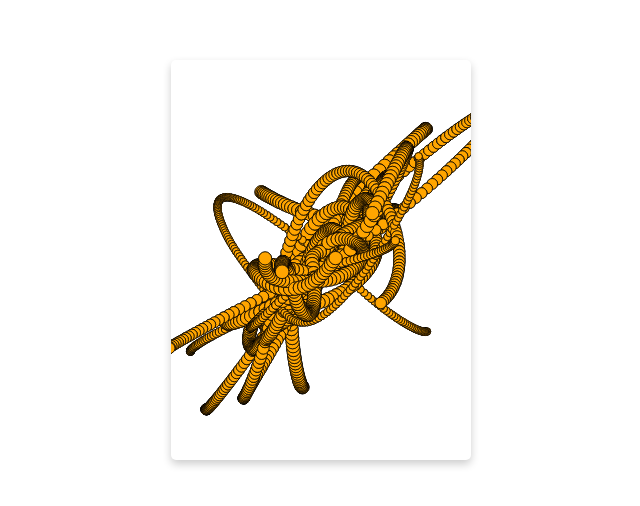
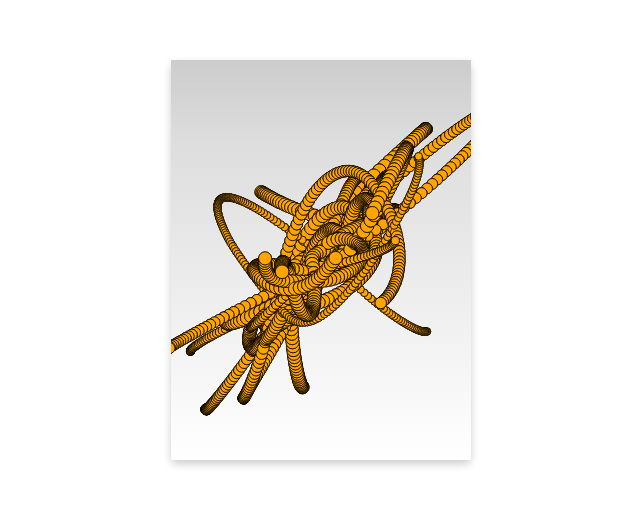
Before and after one commit to ashakirzianov/ashakirzianov-com, a Next.js app: page /knot in a window 1280 px wide. Shown: the part 140-646 px from the top of the page, without its empty margins (319-959 px from the left). Built offline with nearby package versions, Linux system fonts and the light colour scheme.

Commit message:
Add gradient

```diff
--- a/components/Canvas.tsx
+++ b/components/Canvas.tsx
@@ -1,5 +1,6 @@
 // @refresh reset
 import {
+    RefObject,
     useEffect, useRef,
 } from "react";
 
@@ -11,31 +12,48 @@ export type RenderFrameProps = {
 export type RenderFrameFunc = (props: RenderFrameProps) => void;
 export type CanvasProps = {
     renderFrame: RenderFrameFunc,
+    setup?: RenderFrameFunc,
     animated?: boolean,
 };
 export function Canvas({
-    renderFrame,
+    renderFrame, setup,
     animated,
 }: CanvasProps) {
+    function getRenderFrameProps(ref: RefObject<HTMLCanvasElement>): RenderFrameProps | undefined {
+        if (canvasRef.current) {
+            let context = canvasRef.current.getContext('2d');
+            if (context) {
+                return {
+                    context,
+                    width: canvasRef.current.width,
+                    height: canvasRef.current.height,
+                };
+            } else {
+                return undefined;
+            }
+        }
+        return undefined;
+    }
     let canvasRef = useCanvasRef();
     function draw(next?: () => void) {
         return requestAnimationFrame(() => {
-            let current = canvasRef.current;
-            let context = current?.getContext('2d');
-            if (!context || !current) {
+            let props = getRenderFrameProps(canvasRef);
+            if (!props) {
                 return;
             }
-            renderFrame({
-                context,
-                width: current.width,
-                height: current.height,
-            });
+            renderFrame(props);
             if (next) {
                 next();
             }
         });
     }
     useEffect(() => {
+        if (setup) {
+            let props = getRenderFrameProps(canvasRef);
+            if (props) {
+                setup(props);
+            }
+        }
         let frameHandle = 0;
         if (animated) {
             let loop = function () {
--- a/pages/knot.tsx
+++ b/pages/knot.tsx
@@ -1,12 +1,9 @@
 // 'use client';
 
 import { Canvas } from "@/components/Canvas";
-import { Card } from "@/components/Card";
-import { Poster } from "@/components/Poster";
 import { PosterPage } from "@/components/PosterPage";
 import { useSketcher } from "@/hooks/sketcher";
 import knot from "@/sketches/knot";
-import Head from "next/head";
 
 function KnotComp() {
     let { renderFrame } = useSketcher({
@@ -20,6 +17,17 @@ function KnotComp() {
     });
     return <Canvas
         renderFrame={renderFrame}
+        setup={({ context, width, height }) => {
+            context.save();
+            var gradient = context.createLinearGradient(0, 0, 0, height);
+            gradient.addColorStop(0, "#CCCCCC");
+            gradient.addColorStop(0.2, "#DDDDDD");
+            gradient.addColorStop(1, "#FFFFFF");
+
+            context.fillStyle = gradient;
+            context.fillRect(0, 0, width, height);
+            context.restore();
+        }}
         animated={true}
     />
 }
--- a/sketcher/start.ts
+++ b/sketcher/start.ts
@@ -5,6 +5,7 @@ import { Canvas, Render } from "./render";
 export type StartUniverseProps = {
     universe: Universe,
     render: Render,
+    setup?: Render,
     law: Law,
     period: number,
     skip?: number,
```
